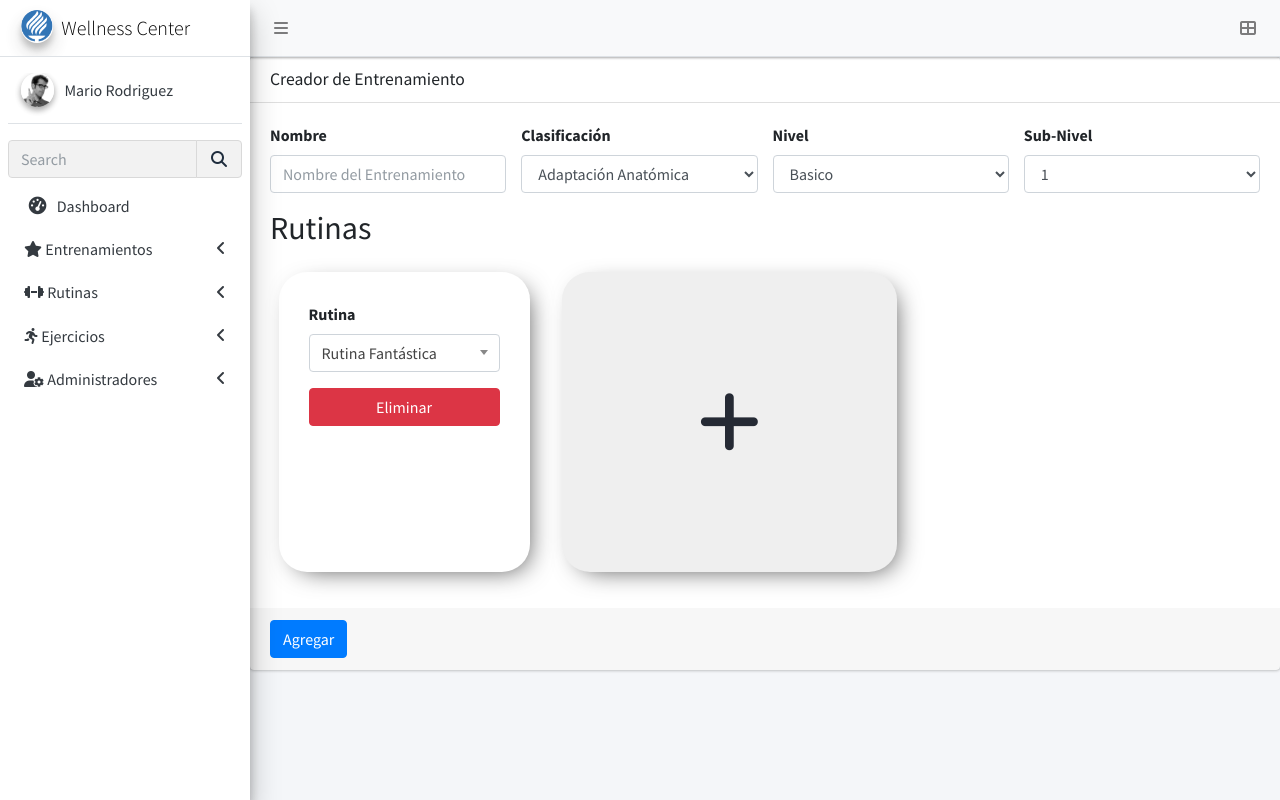
After one commit to MiltonVera/admin_wellness, a PHP site: page /crear-entrenamiento.php in a window 1280 px wide. The commit adds this page. Run offline with PHP 8.4, Linux system fonts and the light colour scheme; some libraries are stand-ins or nearby versions.

Commit message:
Creación de la vista "Crear Entrenamiento"

```diff
--- /dev/null
+++ b/crear-entrenamiento.php
@@ -0,0 +1,89 @@
+<?php include_once "templates/header.php"; ?>
+<?php include_once "templates/sidebar.php" ?>
+
+<div class="card">
+    <div class="card-header">
+        <h3 class="card-title">Creador de Entrenamiento</h3>
+    </div>
+    <!-- /.card-header -->
+    <!-- form start -->
+    <form>
+        <div class="card-body">
+            <div class="row">
+                <div class="form-group col-md-3">
+                    <label for="nombre">Nombre</label>
+                    <input type="text" class="form-control" id="nombre" placeholder="Nombre del Entrenamiento">
+                </div>
+
+                <div class="form-group col-md-3">
+                    <label>Clasificación</label>
+                    <select class="form-control" name="clasificacion">
+                        <option>Adaptación Anatómica</option>
+                        <option>Fuerza</option>
+                        <option>Hipertrofia</option>
+                    </select>
+                </div>
+
+                <div class="form-group col-md-3">
+                    <label>Nivel</label>
+                    <select class="form-control" name="nivel">
+                        <option>Basico</option>
+                        <option>Intermedio</option>
+                        <option>Avanzado</option>
+                    </select>
+                </div>
+
+                <div class="form-group col-md-3">
+                    <label>Sub-Nivel</label>
+                    <select class="form-control" name="subnivel">
+                        <option>1</option>
+                        <option>2</option>
+                        <option>3</option>
+                    </select>
+                </div>
+            </div>
+
+            <div class="row">
+                <h2 class="col-12" style="font-size:18ox ;">Rutinas</h2>
+            </div>
+
+
+            <div class="row" id="rutinas">
+                <div class="tarjeta col-md-3 m-3">
+                    <div class="row">
+                        <div class="form-group col-12">
+                            <label>Rutina</label>
+                            <select class="select2" style="width: 100%;" name="rutina">
+                                <option value="Fantastica">Rutina Fantástica</option>
+                                <option value="Chevere">Rutina Chevere</option>
+                                <option value="Otra">Hola, soy otra rutina</option>
+                            </select>
+                        </div>
+
+                        <input type="hidden" id="id" name="id[]" value="2">
+                        <input type="hidden" id="rutina" name="rutinas[]" value="Rutina Fantastica">
+                        <input type="hidden" id="nivel" name="nivel[]" value="Basico">
+                        <input type="hidden" id="sub_nivel" name="sub_nivel[]" value="1">
+
+                    </div>
+
+                    <button class="btn btn-danger col-12" id="eliminar">Eliminar</button>
+                </div>
+
+                <button class="tarjeta col-md-4 m-3" id="agregar">
+                    <i class="fa-solid fa-plus"></i>
+                </button>
+
+            </div>
+
+
+        </div>
+        <!-- /.card-body -->
+
+        <div class="card-footer">
+            <button type="submit" class="btn btn-primary">Agregar</button>
+        </div>
+    </form>
+</div>
+
+<?php include_once "templates/footer.php"; ?>
--- a/templates/footer.php
+++ b/templates/footer.php
@@ -56,7 +56,7 @@ if($pagina == "lista-admin.php"){?>
 
 
 <?php
-if($pagina == "crear-ejercicio.php" || $pagina == "crear-rutina.php"  ){?>
+if($pagina == "crear-ejercicio.php" || $pagina == "crear-rutina.php" || $pagina == "crear-entrenamiento.php" ){?>
 
 <script src="plugins/bs-custom-file-input/bs-custom-file-input.min.js"></script>
 <script src="plugins/select2/js/select2.full.min.js"></script>
--- a/templates/header.php
+++ b/templates/header.php
@@ -16,7 +16,7 @@
   <!-- overlayScrollbars -->
   <link rel="stylesheet" href="plugins/overlayScrollbars/css/OverlayScrollbars.min.css">
 
-  <?php if($pagina == "crear-ejercicio.php" || $pagina == "crear-rutina.php" ){?>
+  <?php if($pagina == "crear-ejercicio.php" || $pagina == "crear-rutina.php" || $pagina == "crear-entrenamiento.php"){?>
   <link rel="stylesheet" href="plugins/select2/css/select2.min.css">
   <link rel="stylesheet" href="plugins/select2-bootstrap4-theme/select2-bootstrap4.min.css">
   <?php } ?>
--- a/templates/sidebar.php
+++ b/templates/sidebar.php
@@ -54,7 +54,7 @@
             </a>
             <ul class="nav nav-treeview ml-3">
               <li class="nav-item">
-                <a href="pages/UI/general.html" class="nav-link">
+                <a href="crear-entrenamiento.php" class="nav-link">
                   <i class="fas fa-plus"></i>
                   <p>Crear Entrenamiento</p>
                 </a>
```
Also changed, not shown: dist/js/entrenamiento.js (added).
